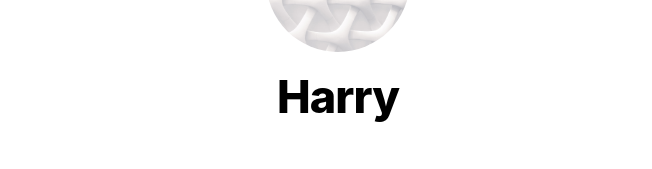
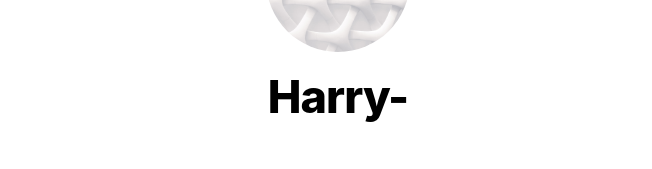
Before and after one commit to sksskdf/BLOG-portfolio, a Next.js app: page / in a window 1280 px wide. Shown: the part 146-315 px from the top of the page, without its empty margins (302-954 px from the left). Built offline with nearby package versions, Linux system fonts and the light colour scheme.

Commit message:
test commit

```diff
--- a/components/layout.js
+++ b/components/layout.js
@@ -4,7 +4,7 @@ import styles from "./layout.module.css";
 import utilStyles from "../styles/utils.module.css";
 import Link from "next/link";
 
-const name = "Harry";
+const name = "Harry-";
 export const siteTitle = "HARRY'S BLOG";
 
 export default function Layout({ children, home }) {
```
